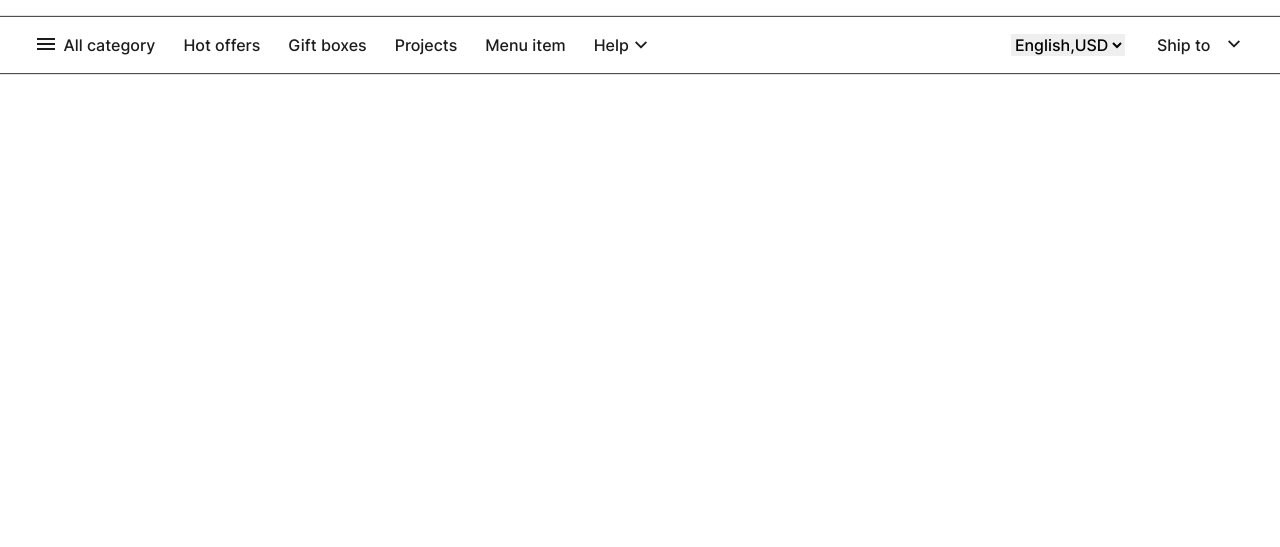
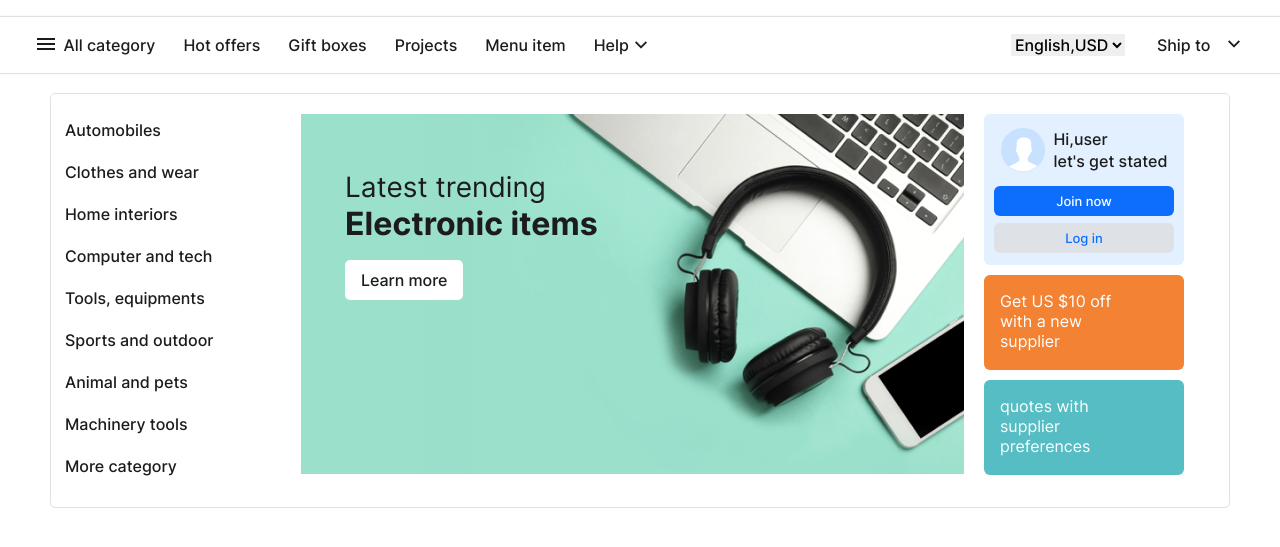
Before and after one commit to ZzuuCkk/E-commerce, a plain HTML site: page index.html in a window 1280 px wide. Shown: the part 73-620 px from the top of the page. Drawn offline with Linux system fonts and the light colour scheme.

Commit message:
finished main section

```diff
--- a/assets/style/fonts.css
+++ b/assets/style/fonts.css
@@ -1,4 +1,4 @@
 @font-face {
-    font-family: inter;
+    font-family: 'inter';
     src: url(../fonts/Inter-VariableFont_slnt\,wght.ttf);
 }
--- a/assets/style/style.css
+++ b/assets/style/style.css
@@ -2,6 +2,10 @@
   margin: 0;
   padding: 0;
   box-sizing: border-box;
+}
+body{
+
+  cursor: url(../img/default.png),default;
 }
 a{
   text-decoration: none;
@@ -26,6 +30,7 @@ ul,li {
     --light-orange:#FFE5BF;
     --orange:#FF9017;
     --red:#FA3434;
+    --primary-light:#E5F1FF;
 
   }
 
@@ -47,7 +52,12 @@ header{
   align-items: center;
 
 }
-
+.logo{
+  cursor: url(../img/pointer.png),pointer;
+}
+input{
+  cursor: url(../img/text.png),text;
+}
 .search-bar{
   width: 666px;
   display: flex;
@@ -68,7 +78,7 @@ header{
 #categories-select{
   width: 145px;
   border: none;
-  cursor: pointer;
+  cursor: url(../img/pointer.png),pointer;
 }
 
 .search{
@@ -76,9 +86,8 @@ header{
   background-color: var(--blue);
   color: var(--bg);
   border: none;
-  cursor: pointer;
+  cursor: url(../img/pointer.png),pointer;
 }
-
 .search:active{
   box-shadow: 1px 1px 3px 1px black;
   transform: translateX(1px);
@@ -90,11 +99,13 @@ header{
   justify-content: space-between;
   align-items: center;
   gap: 7px;
+
 }
 .link-icon img{
   width: 20px;
   height: 20px;
   align-self: center;
+  cursor: url(../img/pointer.png),pointer;
 }
 .link-icon{
   display: flex;
@@ -105,11 +116,9 @@ header{
   font-size: 12px;
   font-style: normal;
   font-weight: 400;
+
 }
 
-.link-icon:hover{
-  box-shadow:  2px 2px gray;
-}
 
 nav{
   max-width: 1440px;
@@ -120,7 +129,7 @@ nav{
   align-items: center;
   justify-content: space-around;
   gap: 291px;
-  box-shadow: 0 0 1px 1px var(--gray);
+  box-shadow: 0 0 1px 1px #E0E0E0;
 }
 .category-btn{
   display: flex;
@@ -128,10 +137,12 @@ nav{
   align-items: center;
   justify-content: center;
   gap: 6px;
+  cursor: url(../img/pointer.png),pointer;
 }
 .nav-btn{
   background: none;
   border: none;
+  cursor: url(../img/pointer.png),pointer;
 }
 .nav-category{
   display: flex;
@@ -148,6 +159,7 @@ nav{
   font-weight: 500;
   line-height: 22px;
   color: var(--dark);
+  cursor: url(../img/pointer.png),pointer;
 }
 .dropdown {
   display: inline-block;
@@ -162,8 +174,16 @@ nav{
 
 .dropdown:hover .dropdown-options {
   display: block;
+  background-color: var(--bg);
+  padding: 10px;
+  border-radius: 7px;
+  box-shadow: 2px 2px 2px 2px var(--light-blue);
 }
+.dropdown a:hover{
 
+  color: red;
+
+}
 .help-btn{
   display: flex;
   justify-content: center;
@@ -187,6 +207,7 @@ nav{
   font-style: normal;
   font-weight: 500;
   line-height: 22px;
+  cursor: url(../img/pointer.png),pointer;
 }
 
 
@@ -204,8 +225,7 @@ nav{
   background-color: #fff;
   color: #000;
   border: none;
-  cursor: pointer;
-}
+  cursor: url(../img/pointer.png),pointer;}
 
 .ship-menu {
   position: absolute;
@@ -261,3 +281,192 @@ nav{
 
 
 /* main styles */
+
+main{
+  max-width: 1440px;
+  width: 100%;
+}
+.main-holder{
+  max-width: 1180px;
+  width: 100%;
+  margin: 20px auto ;
+  padding: 20px 0;
+  display: flex;
+  flex-wrap: wrap;
+  background-color: var(--bg) ;
+  border: 1px solid #DEE2E7;
+  border-radius: 5px ;
+}
+.main-category{
+  max-width: 250px;
+  width: 100%;
+  display: flex;
+  flex-direction: column;
+  flex-wrap: wrap;
+  gap: 10px;
+  max-height: 373px;
+  height: 100%;
+}
+
+.main-category a{
+  padding: 6px 14px ;
+  color: var(--dark, #1C1C1C);
+  font-size: 16px;
+  font-family: Inter;
+  font-style: normal;
+  font-weight: 500;
+  line-height: normal;
+  cursor: url(../img/pointer.png),pointer;
+}
+
+.main-category a:hover{
+  background-color: var(--primary-light);
+  border-radius: 8px;
+}
+
+.main-banner{
+  background:url(../img/Banner.png);
+  background-repeat: no-repeat;
+  max-width: 664px;
+  width: 100%;
+  min-height: 373px;
+  height: 100%;
+  padding: 56px 0 0 44px;
+}
+
+.main-banner>p{
+  color: var(--base-color-dark, #1C1C1C);
+  font-size: 28px;
+  font-family: Inter;
+  font-style: normal;
+  font-weight: 400;
+  line-height: normal;
+  cursor: url(../img/text.png),text;
+}
+.main-banner>h1{
+  color: var(--base-color-dark, #1C1C1C);
+  font-size: 32px;
+  font-family: Inter;
+  font-style: normal;
+  font-weight: 700;
+  line-height: normal;
+  cursor: url(../img/text.png),text;
+}
+
+.main-btn{
+  height: 40px;
+  padding: 0px 16px;
+  border: none;
+  border-radius: 5px;
+  background-color: var(--bg);
+  color: var(--dark, #1C1C1C);
+  text-align: center;
+  font-size: 16px;
+  font-family: 'inter';
+  font-style: normal;
+  font-weight: 500;
+  line-height: normal;
+  margin-top: 17px;
+  cursor: url(../img/pointer.png),pointer;
+}
+
+.main-offer{
+  display: flex;
+  flex-direction: column;
+  max-width: 250px;
+  width: 100%;
+  padding:0 0 0 19px;
+}
+
+.user-offer{
+  display: flex;
+  flex-direction: column;
+  max-width: 200px;
+  width: 100%;
+  background-color: var(--light-blue);
+  border-radius: 6px;
+  /* margin: auto;    */
+}
+
+.user{
+  display: flex;
+  flex-wrap: wrap;
+  align-items: center;
+  margin: 14px auto;
+  gap: 9px;
+}
+
+.user>p{
+  color: var(--dark, #1C1C1C);
+  font-size: 16px;
+  font-family: Inter;
+  font-style: normal;
+  font-weight: 400;
+  line-height: normal;
+}
+.join{
+  margin: auto;
+  width: 180px;
+  height: 30px;
+  padding: 0px 10px;
+  border-radius: 6px;
+  border: none;
+  background-color: var(--blue);
+  color: var(--bg);
+  text-align: center;
+  font-size: 13px;
+  font-family: 'inter';
+  font-weight: 500;
+
+}
+.Log-in{
+  margin: 7px  auto 12px;
+  width: 180px;
+  height: 30px;
+  padding: 0px 10px;
+  text-align: center;
+  border-radius: 6px;
+  border: none;
+  background-color: var(--grey-300);
+  color: var(--blue);
+  text-align: center;
+  font-size: 13px;
+  font-family: 'inter';
+  font-weight: 500;
+}
+
+.orange{
+  background-color: #F38332;
+  border-radius: 6px;
+  max-width: 200px;
+  width: 100%;
+  height: 95px;
+  margin-top: 10px;
+  padding: 16px 40px 22px 16px;
+}
+.orange>p{
+  color: var(--bg);
+  font-size: 16px;
+  font-family: 'inter';
+  font-style: normal;
+  font-weight: 400;
+  line-height: normal;
+}
+.quotes{
+  background-color: #55BDC3;
+  border-radius: 6px;
+  max-width: 200px;
+  width: 100%;
+  height: 95px;
+  margin-top: 10px;
+  padding: 16px 40px 22px 16px;
+}
+
+.quotes>p{
+  color: var(--bg);
+  font-size: 16px;
+  font-family: 'inter';
+  font-style: normal;
+  font-weight: 400;
+  line-height: normal;
+}
--- a/index.html
+++ b/index.html
@@ -24,7 +24,7 @@
                     <option value="Tools & equipments">Tools , equipments</option>
                     <option value="Sports and outdoor">Sports and outdoor</option>
                     <option value="Animal and pets">Animal and pets</option>
-                    <option value="Machineri tools">Machineri tools</option>
+                    <option value="Machineri tools">Machinery tools</option>
                     <option value="More category">More category</option>
                   </select>
                   <button class="search">Search</button>
@@ -66,7 +66,7 @@
                     <div class="dropdown-options">
                       <a href="#">Dashboard</a>
                       <a href="#">Setting</a>
-                      <a href="#">Logout</a>
+                      <a href="#">Q&N</a>
                     </div>
                   </div>
             </div>
@@ -82,7 +82,7 @@
                         <button class="ship-toggle"><img src="./assets/img/Arr_down.png" alt=""></button>
                         <div class="ship-menu">
                           <ul id="country-list">
-                            <!-- Country links will be added dynamically here -->
+
                           </ul>
                         </div>
                       </div>
@@ -90,8 +90,50 @@
             </div>
         </nav>
     </header>
+    <main>
+        <div class="main-holder">
+            <div class="main-category">
+                <a href="#">Automobiles</a>
+                <a href="#">Clothes and wear</a>
+                <a href="#">Home interiors</a>
+                <a href="#">Computer and tech</a>
+                <a href="#">Tools, equipments</a>
+                <a href="#">Sports and outdoor</a>
+                <a href="#">Animal and pets</a>
+                <a href="#">Machinery tools</a>
+                <a href="#">More category</a>
+            </div>
+            <div class="main-banner">
+                <p>Latest trending</p>
+                <h1>Electronic items</h1>
+                <button class="main-btn">Learn more</button>
+            </div>
+            <div class="main-offer">
+                <div class="user-offer">
+                    <div class="user">
+                        <img src="./assets/img/Avatar.png" alt="user avatar">
+                        <div>
+                            <p>Hi,user </p>
+                            <p>let's get stated</p>
+                        </div>
+                    </div>
+                    <button class="join">Join now</button>
+                    <button class="Log-in">Log in</button>
+                </div>
+                <div class="orange">
+                    <p>Get US $10 off with a new supplier</p>
+                </div>
+                <div class="quotes">
+                    <p>
+                        quotes with supplier preferences
+                    </p>
+                </div>
+            </div>
+        </div>
+    </main>
+    <section class="">
 
-
+    </section>
 <script src="./assets/js/app.js"></script>
 
 </body>
```
Also changed, not shown: assets/img/default.png (added), assets/img/pointer.png (added), assets/img/text.png (added).
